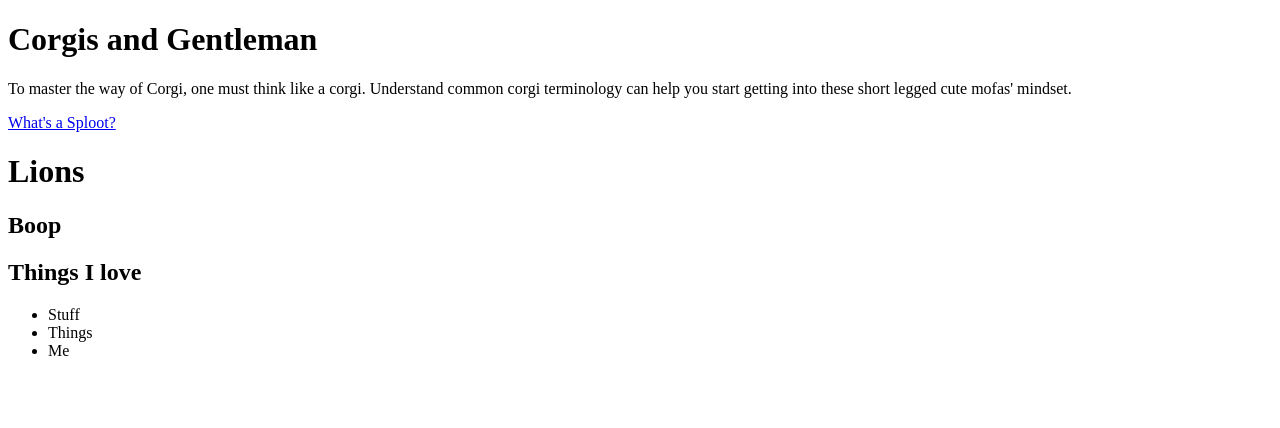
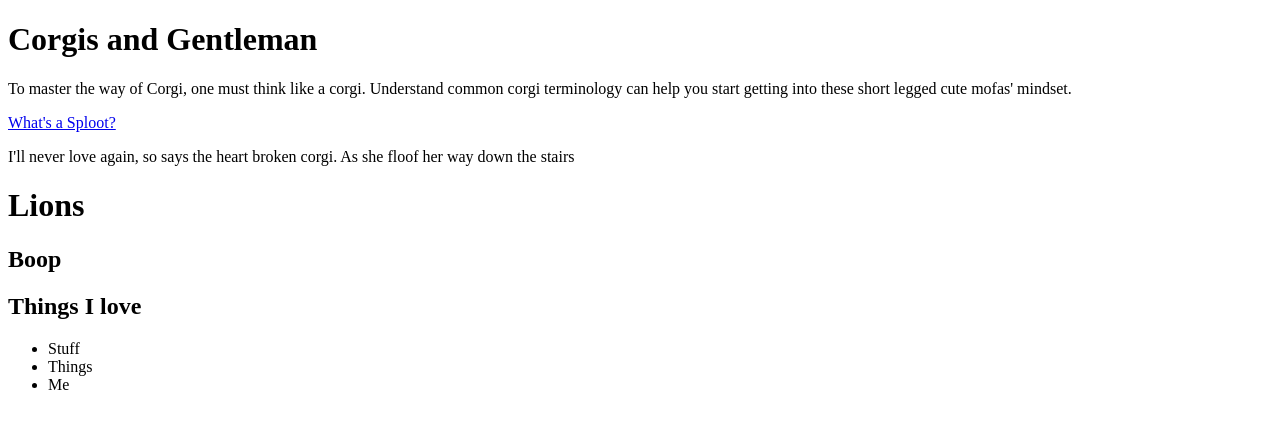
Before and after one commit to Shauhhua/MyFirstHTML, a plain HTML site: page Index.html in a window 1280 px wide. Drawn offline with Linux system fonts and the light colour scheme.

Commit message:
Paragraph
Accepted

```diff
--- a/Index.html
+++ b/Index.html
@@ -16,7 +16,7 @@
     </p>
 <a href="https://img.cutenesscdn.com/640/cme/cuteness_data/s3fs-public/diy_blog/what-is-a-sploot.jpg">What's a Sploot?</a>
 <br>
-
+<p>I'll never love again, so says the heart broken corgi. As she floof her way down the stairs</p>
 <h1>Lions</h1>
 <h2>Boop</h2>
 <h2>Things I love</h2>
```
